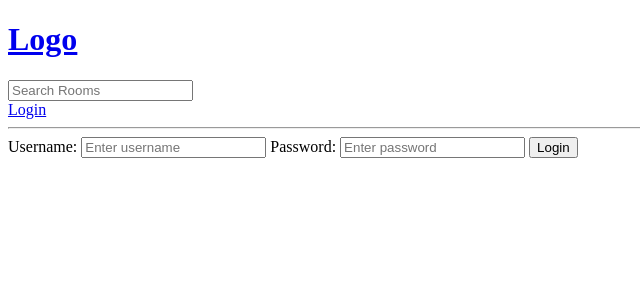
After one commit to shrenikr235/stumbleupon, a Django app: page /login/ in a window 1280 px wide. The commit adds this page. Shown: the top 300 px of the page, without its empty margins (0-640 px from the left). Run offline with Django 4.2, Linux system fonts and the light colour scheme.

Commit message:
user login and flash messages in progress

```diff
--- /dev/null
+++ b/base/templates/base/login_register.html
@@ -0,0 +1,19 @@
+{% extends "main.html" %}
+
+{% block content %}
+
+<div>
+    <form method="POST" action="">
+        {% csrf_token %}
+
+        <label>Username:</label>
+        <input type="text" name="username" placeholder="Enter username">
+
+        <label>Password:</label>
+        <input type="password" name="password" placeholder="Enter password">
+
+        <input type="submit" value="Login">
+    </form>
+</div>
+
+{% endblock content %}
--- a/base/urls.py
+++ b/base/urls.py
@@ -2,6 +2,8 @@ from django.urls import path
 from . import views
 
 urlpatterns = [
+
+    path("login/", views.login_page,name="login"),
     path("", views.home, name="home"),
     path("room/<str:pk>", views.room, name="room"),
     path("create-room/", views.create_room, name="create-room"),
--- a/base/views.py
+++ b/base/views.py
@@ -4,6 +4,9 @@ from django.shortcuts import render, redirect
 from .models import Room, Topic
 from .forms import RoomForm
 from django.db.models import Q
+from django.contrib.auth.models import User
+from django.contrib import messages
+from django.contrib.auth import authenticate, login, logout
 
 # rooms = [
 #     {"id":1, "name":"Learn JavaScript"},
@@ -16,6 +19,27 @@ from django.db.models import Q
 queryset = ModelName.objects.all()
 
 """
+
+def login_page(request):
+    if request.method == "POST":
+        username = request.POST.get("username")
+        password = request.POST.get("password")
+
+        try:
+            user = User.objects.get(username=username)
+        except:
+            messages.error(request, "User does not exist")
+
+        user = authenticate(request, username=username, password=password)
+
+        if user is not None:
+            login(request, user)
+
+        else:
+            messages.error(request, "Username or password does not exist")
+
+    context = {}
+    return render(request, "base/login_register.html", context)
 
 def home(request):
     # return HttpResponse("Home Page") # without templates
--- a/templates/main.html
+++ b/templates/main.html
@@ -8,6 +8,18 @@
 </head>
 <body>
     {% include 'navbar.html' %}
+
+    {% if messages %}
+    <ul class="messages">
+        {% for message in messages %}
+            <li>
+                {{ message }}
+            </li>
+        {% endfor %}
+    </ul>
+{% endif %}
+
+
     {% block content %}
 
     {% endblock %}
--- a/templates/navbar.html
+++ b/templates/navbar.html
@@ -6,4 +6,6 @@
     <input type="text" name="q" placeholder="Search Rooms">
 </form>
 
+<a href="{% url 'login' %}">Login</a>
+
 <hr>
```
Also changed, not shown: db.sqlite3.
